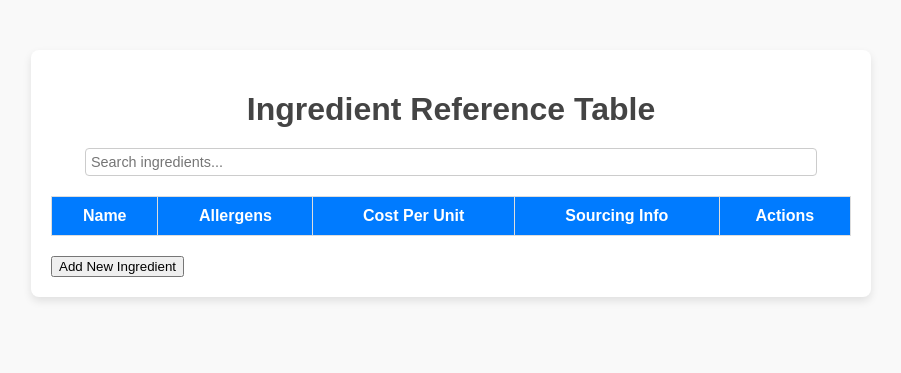
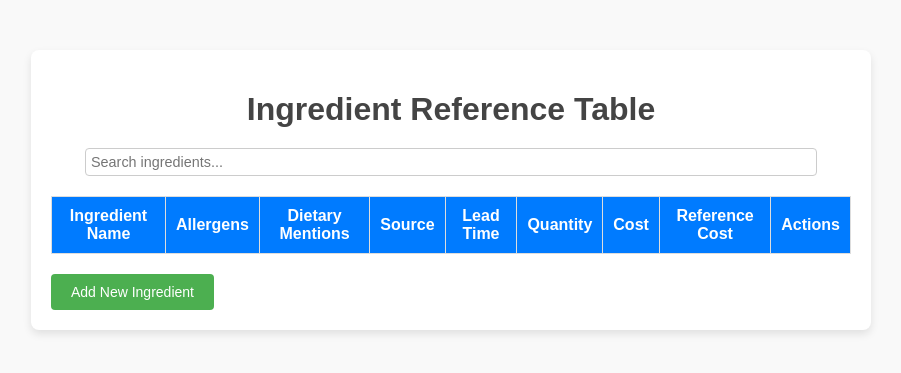
Before and after one commit to fauly/dbtrack, a Flask app: template app/templates/ingredients.html in a window 1280 px wide. Shown: the top 373 px of the page, without its empty margins (189-1090 px from the left). Run offline with Flask 3, Linux system fonts and the light colour scheme; the template is opened without the code that fills it, so the values that code supplies are empty.

Commit message:
added js

```diff
--- /dev/null
+++ b/app/static/js/ingredients.js
@@ -0,0 +1,141 @@
+document.addEventListener("DOMContentLoaded", () => {
+    const tableBody = document.querySelector("#ingredient-table tbody");
+    const searchInput = document.getElementById("search-input");
+    const addEntryButton = document.getElementById("add-entry-button");
+    const modal = document.getElementById("ingredient-modal");
+    const closeButton = document.querySelector(".close-button");
+    const modalTitle = document.getElementById("modal-title");
+    const formInputs = {
+        name: document.getElementById("name"),
+        allergens: document.getElementById("allergens"),
+        dietaryMentions: document.getElementById("dietary-mentions"),
+        source: document.getElementById("source"),
+        leadTime: document.getElementById("lead-time"),
+        quantity: document.getElementById("quantity"),
+        unit: document.getElementById("unit"),
+        cost: document.getElementById("cost"),
+        referenceCost: document.getElementById("reference-cost"),
+    };
+    const saveButton = document.getElementById("save-button");
+    const cancelButton = document.getElementById("cancel-button");
+
+    let ingredientData = [];
+    let editingIndex = null;
+
+    // Ensure modal is hidden by default
+    modal.style.display = "none";
+
+    async function fetchIngredients() {
+        try {
+            const response = await fetch("/api/ingredients/");
+            ingredientData = await response.json();
+            renderTable();
+        } catch (error) {
+            console.error("Error fetching ingredients:", error);
+        }
+    }
+
+    function renderTable() {
+        tableBody.innerHTML = "";
+        const filteredData = ingredientData.filter(item =>
+            item.name.toLowerCase().includes(searchInput.value.toLowerCase())
+        );
+
+        filteredData.forEach((item, index) => {
+            const row = document.createElement("tr");
+            row.innerHTML = `
+                <td>${item.name}</td>
+                <td>${item.allergens || "None"}</td>
+                <td>${item.dietary_mentions || "None"}</td>
+                <td>${item.source || "Unknown"}</td>
+                <td>${item.lead_time || "Unknown"}</td>
+                <td>${item.quantity || 0} ${item.unit || ""}</td>
+                <td>${item.cost || 0}</td>
+                <td>${item.reference_cost || "N/A"}</td>
+                <td>
+                    <button data-index="${index}" class="edit-button">Edit</button>
+                    <button data-index="${index}" class="delete-button">Delete</button>
+                </td>
+            `;
+            tableBody.appendChild(row);
+        });
+    }
+
+    function openModal(editIndex = null) {
+        editingIndex = editIndex;
+        modalTitle.textContent = editingIndex !== null ? "Edit Ingredient" : "Add Ingredient";
+
+        if (editingIndex !== null) {
+            const entry = ingredientData[editingIndex];
+            for (const key in formInputs) {
+                formInputs[key].value = entry[key] || "";
+            }
+        } else {
+            for (const key in formInputs) {
+                formInputs[key].value = "";
+            }
+        }
+
+        modal.style.display = "block";
+    }
+
+    function closeModal() {
+        modal.style.display = "none";
+        editingIndex = null;
+    }
+
+    async function saveEntry() {
+        const newEntry = {};
+        for (const key in formInputs) {
+            const value = formInputs[key].value.trim();
+            newEntry[key] = isNaN(value) || value === "" ? value : parseFloat(value);
+        }
+
+        if (!newEntry.name) {
+            alert("Ingredient name is required.");
+            return;
+        }
+
+        try {
+            if (editingIndex !== null) {
+                const response = await fetch(`/api/ingredients/${ingredientData[editingIndex].id}`, {
+                    method: "PUT",
+                    headers: { "Content-Type": "application/json" },
+                    body: JSON.stringify(newEntry),
+                });
+                if (!response.ok) throw new Error("Failed to update ingredient.");
+            } else {
+                const response = await fetch("/api/ingredients/", {
+                    method: "POST",
+                    headers: { "Content-Type": "application/json" },
+                    body: JSON.stringify(newEntry),
+                });
+                if (!response.ok) throw new Error("Failed to add ingredient.");
+            }
+
+            closeModal();
+            fetchIngredients();
+        } catch (error) {
+            console.error("Error saving entry:", error);
+            alert("Failed to save the entry. Check the console for details.");
+        }
+    }
+
+    searchInput.addEventListener("input", renderTable);
+    addEntryButton.addEventListener("click", () => openModal());
+    saveButton.addEventListener("click", saveEntry);
+    closeButton.addEventListener("click", closeModal);
+    cancelButton.addEventListener("click", closeModal);
+    tableBody.addEventListener("click", (e) => {
+        if (e.target.classList.contains("edit-button")) {
+            openModal(parseInt(e.target.dataset.index));
+        } else if (e.target.classList.contains("delete-button")) {
+            const id = ingredientData[parseInt(e.target.dataset.index)].id;
+            fetch(`/api/ingredients/${id}`, { method: "DELETE" })
+                .then(() => fetchIngredients())
+                .catch(error => console.error("Error deleting entry:", error));
+        }
+    });
+
+    fetchIngredients();
+});
--- a/app/templates/ingredients.html
+++ b/app/templates/ingredients.html
@@ -15,10 +15,14 @@
         <table id="ingredient-table">
             <thead>
                 <tr>
-                    <th>Name</th>
+                    <th>Ingredient Name</th>
                     <th>Allergens</th>
-                    <th>Cost Per Unit</th>
-                    <th>Sourcing Info</th>
+                    <th>Dietary Mentions</th>
+                    <th>Source</th>
+                    <th>Lead Time</th>
+                    <th>Quantity</th>
+                    <th>Cost</th>
+                    <th>Reference Cost</th>
                     <th>Actions</th>
                 </tr>
             </thead>
@@ -26,7 +30,7 @@
                 <!-- Rows will be dynamically populated -->
             </tbody>
         </table>
-        <button id="add-entry-button">Add New Ingredient</button>
+        <button id="add-entry-button" class="primary-button">Add New Ingredient</button>
     </div>
 
     <!-- Modal for Adding/Editing Ingredients -->
@@ -43,12 +47,32 @@
                 <input type="text" id="allergens">
             </div>
             <div class="form-group">
-                <label for="cost">Cost Per Unit:</label>
-                <input type="number" step="0.01" id="cost">
+                <label for="dietary-mentions">Dietary Mentions:</label>
+                <input type="text" id="dietary-mentions">
             </div>
             <div class="form-group">
-                <label for="sourcing">Sourcing Info:</label>
-                <input type="text" id="sourcing">
+                <label for="source">Source:</label>
+                <input type="text" id="source">
+            </div>
+            <div class="form-group">
+                <label for="lead-time">Lead Time:</label>
+                <input type="text" id="lead-time">
+            </div>
+            <div class="form-group">
+                <label for="quantity">Quantity:</label>
+                <input type="number" id="quantity" step="0.01">
+            </div>
+            <div class="form-group">
+                <label for="unit">Unit:</label>
+                <input type="text" id="unit">
+            </div>
+            <div class="form-group">
+                <label for="cost">Cost:</label>
+                <input type="number" id="cost" step="0.01">
+            </div>
+            <div class="form-group">
+                <label for="reference-cost">Reference Cost:</label>
+                <input type="number" id="reference-cost" step="0.01">
             </div>
             <div class="modal-actions">
                 <button id="save-button" class="primary-button">Save</button>
@@ -57,6 +81,6 @@
         </div>
     </div>
 
-    <script src="/static/js/ingredient-reference.js"></script>
+    <script src="/static/js/ingredients.js"></script>
 </body>
 </html>
```
